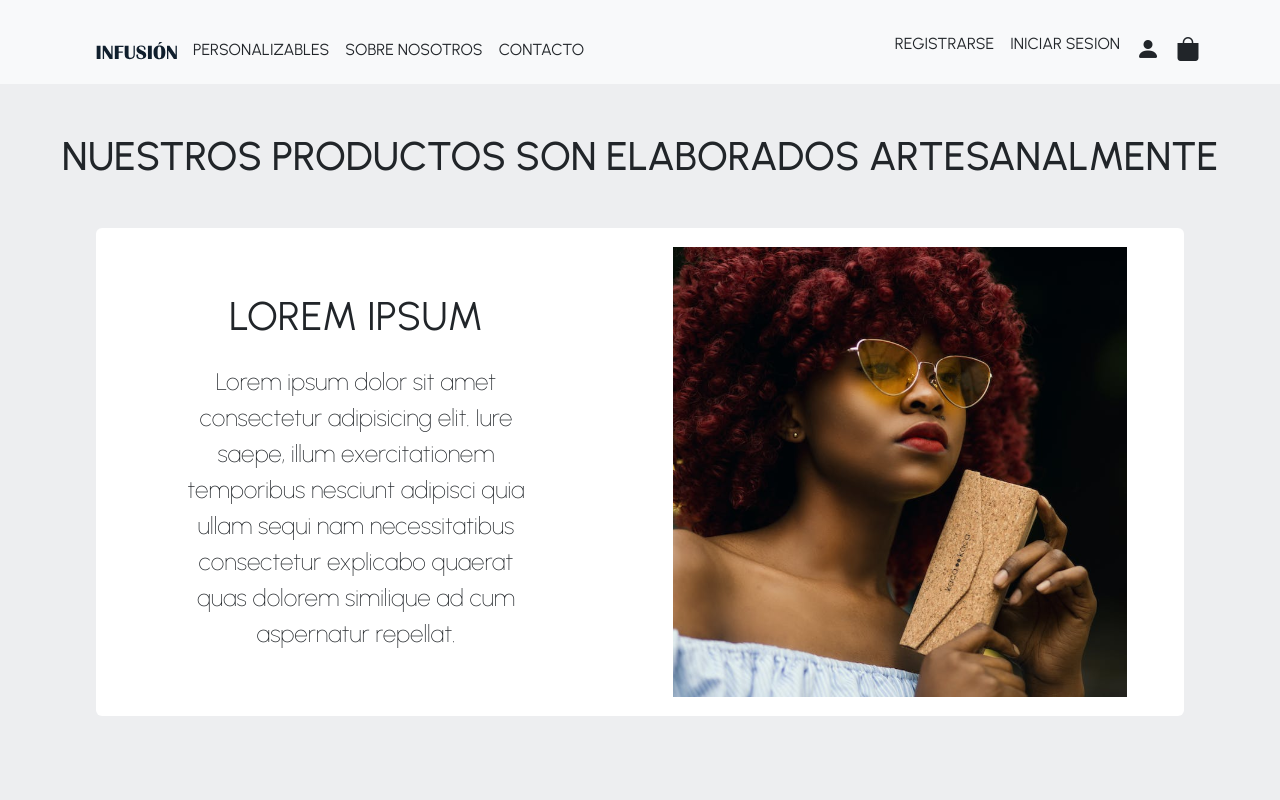
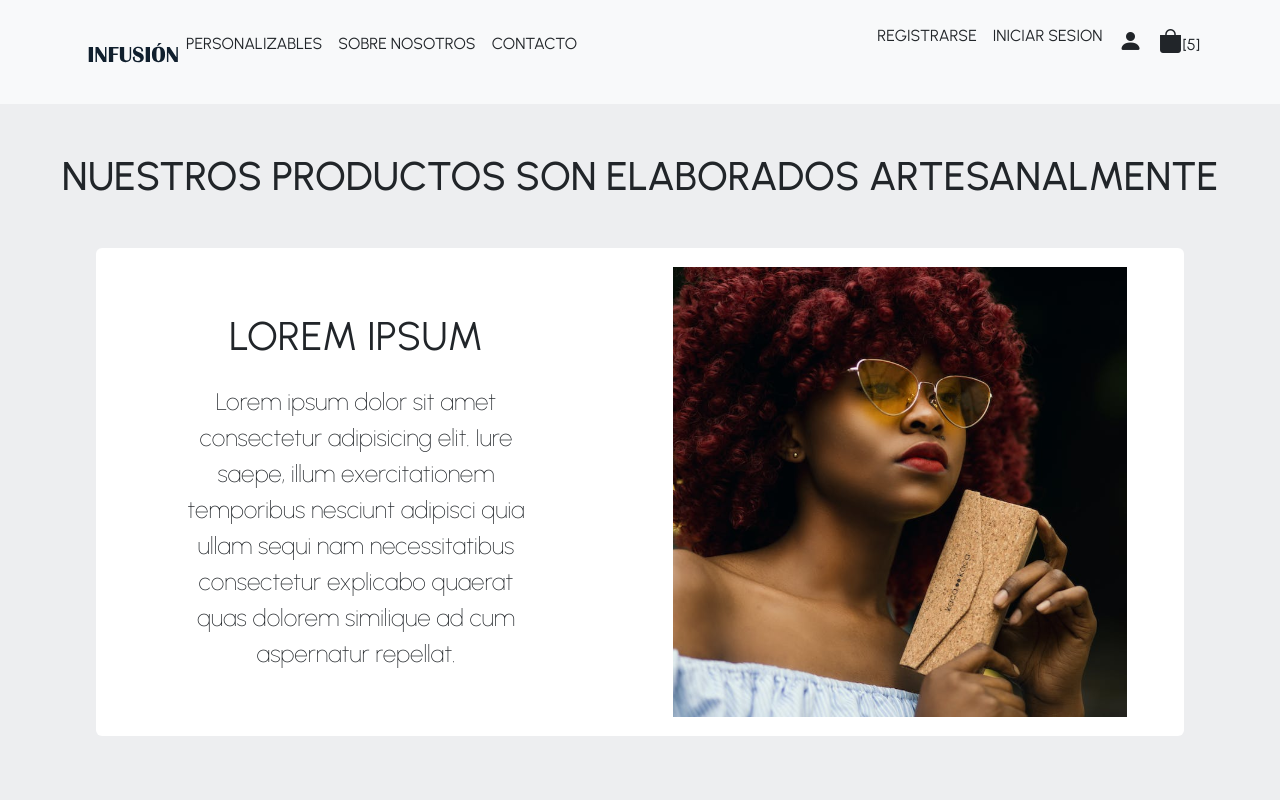
Before and after one commit to No-Country/c8-70-t-react, a Next.js app in the folder frontend/infusion/: page / in a window 1280 px wide. Shown: the top 800 px of the page. Built offline with nearby package versions, Linux system fonts and the light colour scheme.

Commit message:
fixed logo in mobile

```diff
--- a/frontend/infusion/components/CartMenu.js
+++ b/frontend/infusion/components/CartMenu.js
@@ -156,12 +156,11 @@ export default function CartMenu() {
         <div className="m-auto mb-3 ">
           <Link
             href="/Checkout"
-
           >
             <button
               className="btn btn-info text-light px-5"
               data-bs-toggle="offcanvas"
-            data-bs-target="#offcanvasRight"
+              data-bs-target="#offcanvasRight"
               style={{
                 borderRadius: "10px !important",
                 height: "40px",
--- a/frontend/infusion/components/Header.js
+++ b/frontend/infusion/components/Header.js
@@ -23,43 +23,59 @@ export default function Header() {
             </p>
           </div>
         ) : (
-          <nav className="navbar navbar-expand-lg navbar-light align-items-center">
-            <div className="container-fluid ms-5 me-5 mt-3 g-5">
+          <nav className="navbar sticky-top navbar-expand-lg navbar-light align-items-center">
+            <div className="container-fluid mx-5 my-2 g-5">
               <Link
                 className="navbar-brand text-uppercase fw-lighter fw-normal"
                 href="/"
               ></Link>
+              <Link
+                className=" text-uppercase fw-lighter fw-normal text-dark me-auto"
+                aria-current="page"
+                href="/"
+              >
+                <img src="../LOGO.svg" alt="infusion" height={20} />
+              </Link>
+              <span className="d-lg-none">
+                {/* data-bs-toggle, data-bs-target is necesary to bootstrap 5 to use JS */}
+                <Link
+                  // type="button"
+                  data-bs-toggle="offcanvas"
+                  data-bs-target="#offcanvasRight"
+                  aria-controls="offcanvasRight"
+                  className=" nav-link text-uppercase fw-lighter fw-normal text-dark"
+                  href="/Cart"
+                >
+                  <i className="bi bi-bag-fill fs-4"></i>
+                  [5]
+                </Link>
+              </span>
               <button
-                className="navbar-toggler"
+                className="navbar-toggler ms-4"
                 type="button"
                 data-bs-toggle="collapse"
-                data-bs-target="#navbarTogglerDemo02"
-                aria-controls="navbarTogglerDemo02"
+                data-bs-dismiss="collapse"
+                data-bs-target="#navbarToggler"
+                aria-controls="navbarToggler"
                 aria-expanded="false"
                 aria-label="Toggle navigation"
               >
                 <span className="navbar-toggler-icon"></span>
               </button>
-              <div
-                className="collapse navbar-collapse"
-                id="navbarTogglerDemo02"
-              >
+              <div className="collapse navbar-collapse" id="navbarToggler">
                 <ul className="navbar-nav me-auto mb-2 mb-lg-0">
-                  <li className="nav-item">
-                    <Link
-                      className=" nav-link text-uppercase fw-lighter fw-normal text-dark"
-                      aria-current="page"
-                      href="/"
-                    >
-                      <img src="../LOGO.svg" alt="" />
-                    </Link>
-                  </li>
+                  <li className="nav-item"></li>
                   <li className="nav-item">
                     <Link
                       className=" nav-link text-uppercase fw-lighter fw-normal text-dark"
                       href="/Custom"
                     >
-                      Personalizables
+                      <p
+                        data-bs-toggle="collapse"
+                        data-bs-target="#navbarToggler"
+                      >
+                        Personalizables
+                      </p>
                     </Link>
                   </li>
                   <li className="nav-item">
@@ -68,7 +84,12 @@ export default function Header() {
                       href="/About"
                       aria-disabled="true"
                     >
-                      Sobre Nosotros
+                      <p
+                        data-bs-toggle="collapse"
+                        data-bs-target="#navbarToggler"
+                      >
+                        Sobre Nosotros
+                      </p>
                     </Link>
                   </li>
                   <li className="nav-item">
@@ -77,18 +98,28 @@ export default function Header() {
                       href="/Contact"
                       aria-disabled="true"
                     >
-                      Contacto
+                      <p
+                        data-bs-toggle="collapse"
+                        data-bs-target="#navbarToggler"
+                      >
+                        Contacto
+                      </p>
                     </Link>
                   </li>
                 </ul>
-                <div className="d-flex">
-                  <ul className="navbar-nav me-auto mb-2 mb-lg-0">
+                <div className="d-flex ">
+                  <ul className="navbar-nav me-auto mb-2 mb-lg-1">
                     <li className="nav-item">
                       <Link
                         className=" nav-link text-uppercase fw-lighter fw-normal text-dark"
                         href="/Register"
                       >
-                        Registrarse
+                        <p
+                          data-bs-toggle="collapse"
+                          data-bs-target="#navbarToggler"
+                        >
+                          Registrarse
+                        </p>
                       </Link>
                     </li>
                     <li className="nav-item">
@@ -96,7 +127,12 @@ export default function Header() {
                         className=" nav-link text-uppercase fw-lighter fw-normal text-dark"
                         href="/Login"
                       >
-                        Iniciar Sesion
+                        <p
+                          data-bs-toggle="collapse"
+                          data-bs-target="#navbarToggler"
+                        >
+                          Iniciar Sesion
+                        </p>
                       </Link>
                     </li>
                     <li className="nav-item">
@@ -104,21 +140,24 @@ export default function Header() {
                         className=" nav-link text-uppercase fw-lighter fw-normal text-dark"
                         href="/Login"
                       >
-                        <i className="bi bi-person-fill fs-4"></i>
+                        <p
+                          data-bs-toggle="collapse"
+                          data-bs-target="#navbarToggler"
+                        >
+                          <i className="bi bi-person-fill fs-4"></i>
+                        </p>
                       </Link>
                     </li>
                     <li className="nav-item">
-                      {/* tal vez sea necesario convertirlo en boton ya que bootstrap lo necesita para funcionar bien */}
-                      {/* https://getbootstrap.com/docs/5.2/components/offcanvas/#usage */}
                       <Link
                         // type="button"
                         data-bs-toggle="offcanvas"
                         data-bs-target="#offcanvasRight"
                         aria-controls="offcanvasRight"
-                        className=" nav-link text-uppercase fw-lighter fw-normal text-dark"
+                        className=" nav-link text-uppercase fw-lighter fw-normal text-dark "
                         href="/Cart"
                       >
-                        <i className="bi bi-bag-fill fs-4"></i>
+                        <i className="bi bi-bag-fill fs-4"></i>[5]
                       </Link>
                     </li>
                   </ul>
```
